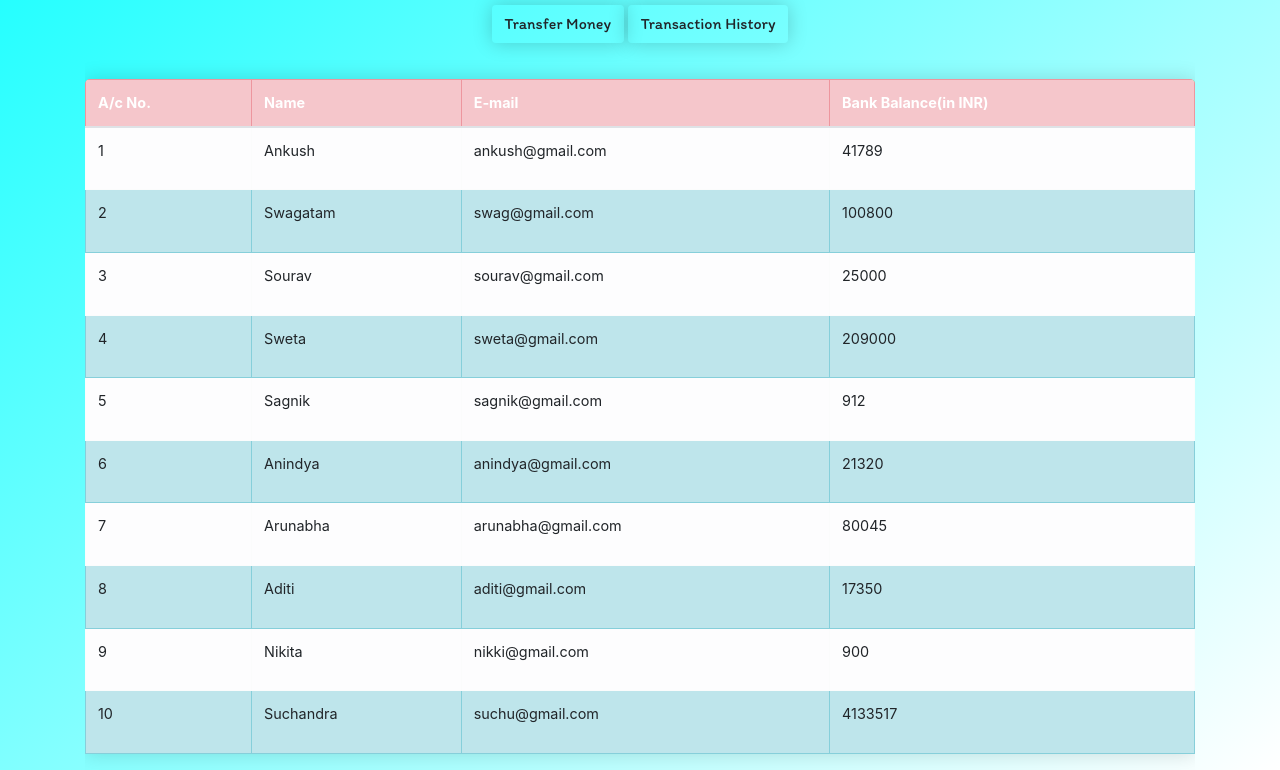
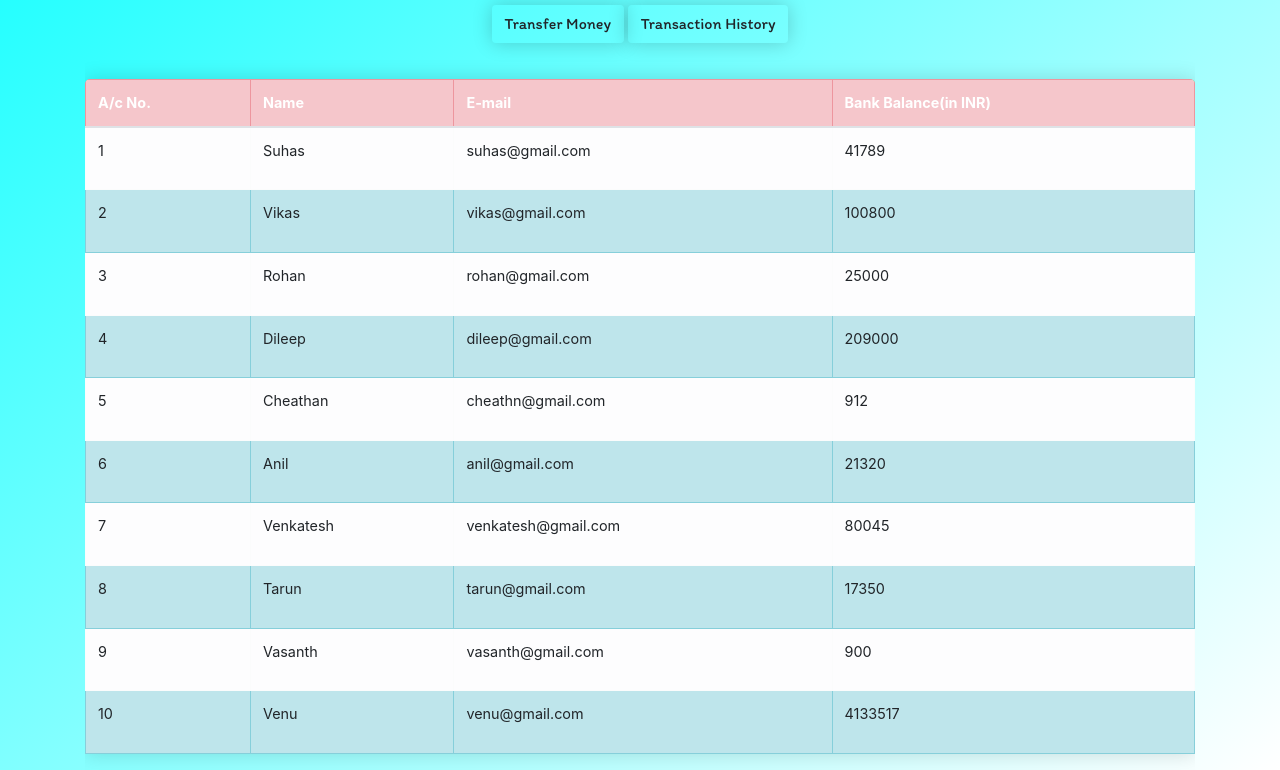
Before and after one commit to vathsalkumar/Basi-Banking-system, a plain HTML site: page customerpage.html in a window 1280 px wide. Shown: the part 318-1088 px from the top of the page. Drawn offline with nearby package versions, Linux system fonts and the light colour scheme; a script that the page names is missing.

Commit message:
Update customerpage.html

```diff
--- a/customerpage.html
+++ b/customerpage.html
@@ -34,8 +34,8 @@
   </section>
 
   <div class="my-info">
-        <h2>Account Holder: Soumik Seal</h2>
-        <h4>Net Bank Balance: INR <span id="myAccountBalance">10000</span></h4>
+        <h2>Account Holder: Vathsal Kumar</h2>
+        <h4>Net Bank Balance: INR <span id="myAccountBalance">50000</span></h4>
 
         <button class="btn" data-toggle="modal" data-target="#sendMoney">Transfer Money</button>
         <a class="btn" href="" data-toggle="modal" data-target="#transactionHistory">Transaction History</a>
@@ -124,82 +124,82 @@
                 <tbody>
                     <tr class="table-light">
                         <td scope="row">1</td>
-                        <td>Ankush</td>
-                        <td>ankush@gmail.com</td>
+                        <td>Suhas</td>
+                        <td>suhas@gmail.com</td>
                         <td>
-                            <p id="ankushBankBalance">41789</p>
+                            <p id="suhasBankBalance">41789</p>
                         </td>
                     </tr>
                     <tr class="table-info">
                         <td scope="row">2</td>
-                        <td>Swagatam</td>
-                        <td>swag@gmail.com</td>
+                        <td>Vikas</td>
+                        <td>vikas@gmail.com</td>
                         <td>
-                            <p id="swagBankBalance">100800</p>
+                            <p id="vikasBankBalance">100800</p>
                         </td>
                     </tr>
                     <tr class="table-light">
                         <td scope="row">3</td>
-                        <td>Sourav</td>
-                        <td>sourav@gmail.com</td>
+                        <td>Rohan</td>
+                        <td>rohan@gmail.com</td>
                         <td>
-                            <p id="souravBankBalance">25000</p>
+                            <p id="rohanBankBalance">25000</p>
                         </td>
                     </tr>
                     <tr class="table-info">
                         <td scope="row">4</td>
-                        <td>Sweta</td>
-                        <td>sweta@gmail.com</td>
+                        <td>Dileep</td>
+                        <td>dileep@gmail.com</td>
                         <td>
-                            <p id="swetaBankBalance">209000</p>
+                            <p id="dileepBankBalance">209000</p>
                         </td>
                     </tr>
                     <tr class="table-light">
                         <td scope="row">5</td>
-                        <td>Sagnik</td>
-                        <td>sagnik@gmail.com</td>
+                        <td>Cheathan</td>
+                        <td>cheathn@gmail.com</td>
                         <td>
-                            <p id="sagnikBankBalance">912</p>
+                            <p id="cheathnBankBalance">912</p>
                         </td>
                     </tr>
                     <tr class="table-info">
                         <td scope="row">6</td>
-                        <td>Anindya</td>
-                        <td>anindya@gmail.com</td>
+                        <td>Anil</td>
+                        <td>anil@gmail.com</td>
                         <td>
-                            <p id="anindyaBankBalance">21320</p>
+                            <p id="anilBankBalance">21320</p>
                         </td>
                     </tr>
                     <tr class="table-light">
                         <td>7</td>
-                        <td>Arunabha</td>
-                        <td>arunabha@gmail.com</td>
+                        <td>Venkatesh</td>
+                        <td>venkatesh@gmail.com</td>
                         <td>
-                            <p id="arunabhaBankBalance">80045</p>
+                            <p id="venkateshBankBalance">80045</p>
                         </td>
                     </tr>
                     <tr class="table-info">
                         <td scope="row">8</td>
-                        <td>Aditi</td>
-                        <td>aditi@gmail.com</td>
+                        <td>Tarun</td>
+                        <td>tarun@gmail.com</td>
                         <td>
-                            <p id="aditiBankBalance">17350</p>
+                            <p id="tarunBankBalance">17350</p>
                         </td>
                     </tr>
                     <tr class="table-light">
                         <td scope="row">9</td>
-                        <td>Nikita</td>
-                        <td>nikki@gmail.com</td>
+                        <td>Vasanth</td>
+                        <td>vasanth@gmail.com</td>
                         <td>
-                            <p id="nikkiBankBalance">900</p>
+                            <p id="vasanthBankBalance">900</p>
                         </td>
                     </tr>
                     <tr class="table-info">
                         <td scope="row">10</td>
-                        <td>Suchandra</td>
-                        <td>suchu@gmail.com</td>
+                        <td>Venu</td>
+                        <td>venu@gmail.com</td>
                         <td>
-                            <p id="suchuBankBalance">4133517</p>
+                            <p id="venuBankBalance">4133517</p>
                         </td>
                     </tr>
                 </tbody>
```
